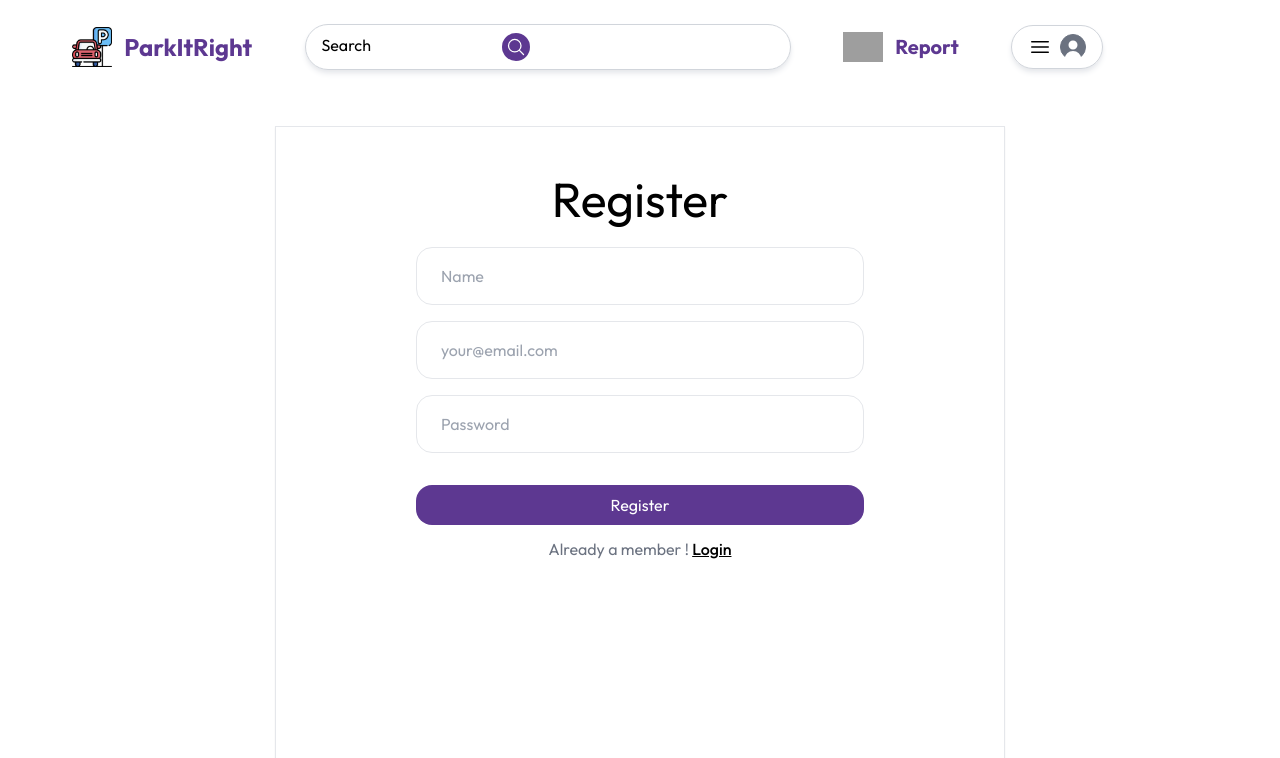
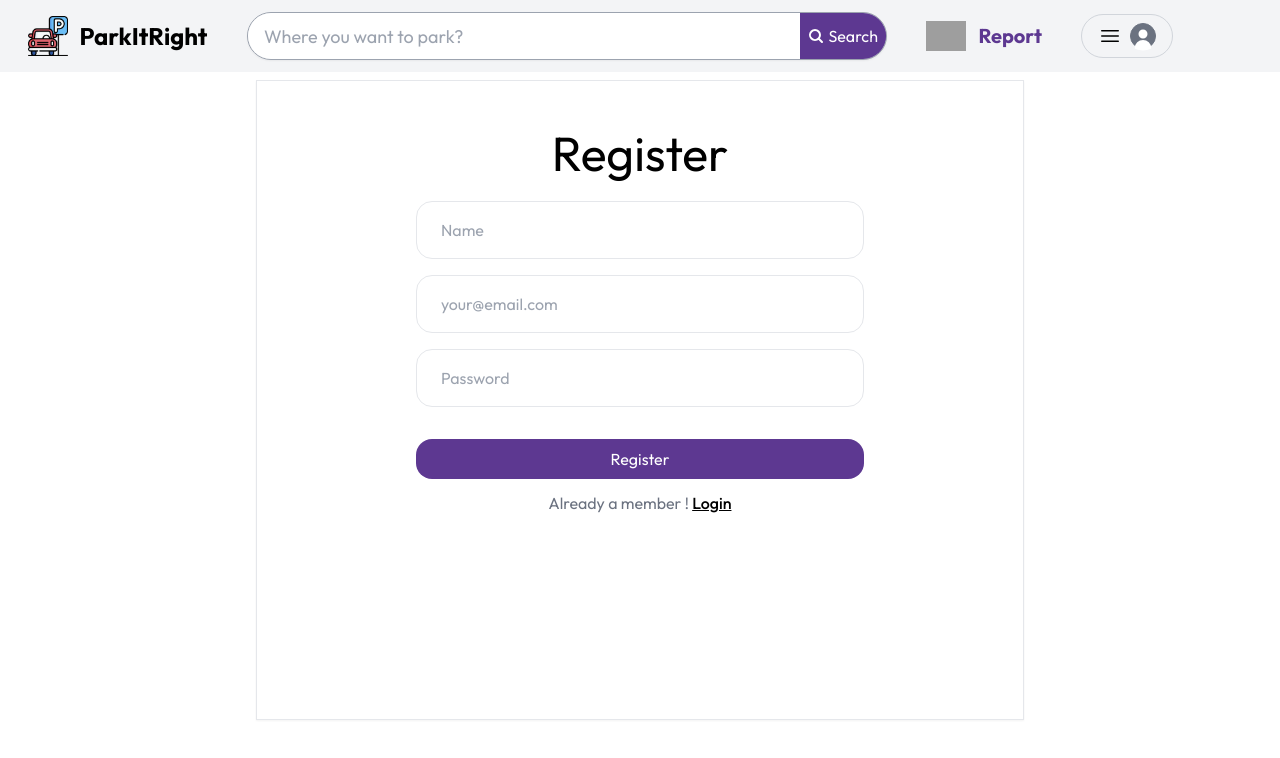
Before and after one commit to Pundiraryan/ParkItRight, a React (Vite) app in the folder client/: page /register in a window 1280 px wide. Shown: the top 758 px of the page. Built offline with nearby package versions, Linux system fonts and the light colour scheme; no server answers; grey boxes are pictures that could not be loaded.

Commit message:
frontend_changes

```diff
--- a/client/src/Layout.jsx
+++ b/client/src/Layout.jsx
@@ -4,7 +4,7 @@ import Navbar from './components/Navbar'
 
 const Layout = () => {
   return (
-    <div className='py-6 px-8 font-primary flex flex-col min-h-screen'>
+    <div className='py-6 font-primary flex flex-col min-h-screen'>
       <Navbar/>
       <Outlet/>
     </div>
--- a/client/src/components/Navbar.jsx
+++ b/client/src/components/Navbar.jsx
@@ -8,30 +8,63 @@ const Navbar = () => {
     const {user} = useContext(UserContext)
     return (
         <div>
-            <header className='flex flex-col  gap-3 md:flex-row justify-center md:justify-evenly items-center md:gap-3'>
+            <header className='fixed top-0 z-10 bg-gray-100 py-3 flex w-screen flex-row  gap-2 justify-center md:justify-evenly items-center md:gap-3'>
 
                 <Link to='/' className='flex items-center gap-3'>
                     <img src={park} alt="" className='w-[40px]' />
-                    <span className='font-bold text-2xl text-primary'>ParkItRight</span>
+                    <span className='font-bold text-2xl text-black'>ParkItRight</span>
 
                 </Link>
-                <div className='w-2/5 flex justify-right border border-gray-300 rounded-full py-2 px-4 shadow-md shadow-gray-200'>
+                {/* <div className='w-2/5 flex justify-right border border-gray-300 rounded-full py-2 px-4 shadow-md shadow-gray-200'>
                     <div className='justify-center w-2/5'>Search</div>
-                    {/* <div className=' border-l border-gray-300'></div> */}
-                    {/* <div>Any week</div> */}
-                    {/* <div className=' border-l border-gray-300'></div> */}
-                    {/* <div>Guest</div> */}
+                    <div className=' border-l border-gray-300'></div>
+                    <div>Any week</div>
+                    <div className=' border-l border-gray-300'></div>
+                    <div>Guest</div>
                     <button className='bg-primary text-white p-1 rounded-full '><svg xmlns="http://www.w3.org/2000/svg" fill="none" viewBox="0 0 24 24" strokeWidth={1.5} stroke="currentColor" className="w-65 h-5">
                         <path strokeLinecap="round" strokeLinejoin="round" d="M21 21l-5.197-5.197m0 0A7.5 7.5 0 105.196 5.196a7.5 7.5 0 0010.607 10.607z" />
                     </svg>
                     </button>
+                </div> */}
+                <div className="h-12 flex w-4/6 overflow-hidden rounded-full border border-gray-400 bg-gray-300 shadow-sm hover:shadow-lg md:w-1/2">
+                    <div className="grow">
+                        <input
+                            type="search"
+                            placeholder="Where you want to park?"
+                            className="h-full w-full border-none py-2 px-4 text-sm  focus:outline-none md:text-lg"
+                            // onChange={(e) => handleSearch(e)}
+                            // value={searchText}
+                        />
+                    </div>
+                    <div className="bg-blue flex cursor-pointer  items-center bg-primary text-white">
+                        <button
+                            className="flex rounded-r-full bg-primary py-2 px-4 md:p-2"
+                            // onClick={handleSearch}
+                        >
+                            <svg
+                                xmlns="http://www.w3.org/2000/svg"
+                                fill="none"
+                                viewBox="0 0 24 24"
+                                strokeWidth={3}
+                                stroke="currentColor"
+                                className="mt-1 h-4 w-4"
+                            >
+                                <path
+                                    strokeLinecap="round"
+                                    strokeLinejoin="round"
+                                    d="M21 21l-5.197-5.197m0 0A7.5 7.5 0 105.196 5.196a7.5 7.5 0 0010.607 10.607z"
+                                />
+                            </svg>
+                            <span className="ml-1 hidden md:block">Search</span>
+                        </button>
+                    </div>
                 </div>
                 <Link to='/report' className='flex items-center gap-3'>
                     <img src={report} alt="" className='w-[40px]' />
                     <span className='font-bold text-xl text-primary'>Report</span>
 
                 </Link>
-                <Link to={user?'account':'/login'} className='flex items-center gap-2 border border-gray-300 rounded-full py-2 px-4 shadow-md shadow-gray-200'>
+                <Link to={user?'account':'/login'} className='flex items-center gap-2 border border-gray-300 rounded-full py-2 px-4 hover:shadow-md shadow-gray-200'>
                     <div>
                         <svg xmlns="http://www.w3.org/2000/svg" fill="none" viewBox="0 0 24 24" strokeWidth={1.5} stroke="currentColor" className="w-6 h-6">
                             <path strokeLinecap="round" strokeLinejoin="round" d="M3.75 6.75h16.5M3.75 12h16.5m-16.5 5.25h16.5" />
```
